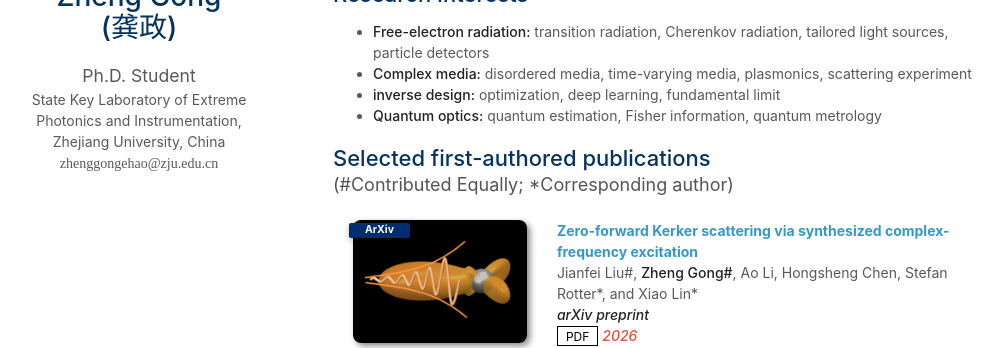
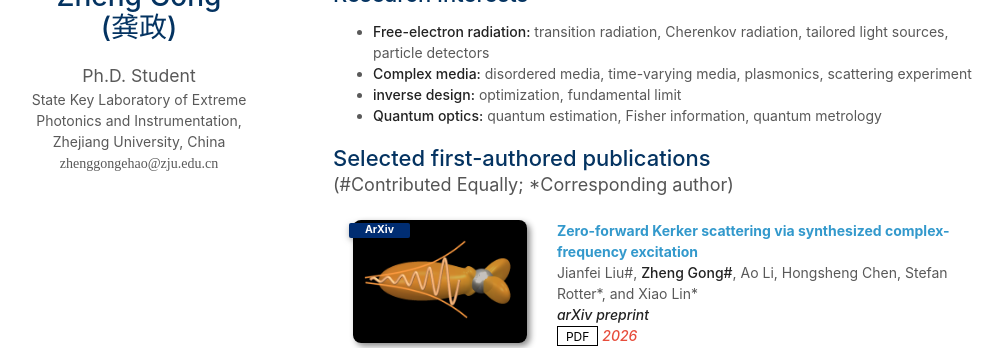
Before and after one commit to zhenggongehao/zhenggongehao.github.io, a Jekyll site: the page built from index.md, in a window 1280 px wide and 900 px high, cut to the strip 256-604 px from the top of the window. Shown: the whole strip, without its empty margins (137-1140 px from the left). Built offline with Jekyll 4.4.1, drawn with Linux system fonts in a browser that asks for light colours; nearby versions of some CDN libraries; a style sheet for code colours, icons or effects is not loaded; our own code applies the rules of GitHub Pages for plain Markdown files.

Commit message:
update files

```diff
--- a/index.md
+++ b/index.md
@@ -10,7 +10,7 @@ layout: homepage
 ## Research Interests
 - **Free-electron radiation:** transition radiation, Cherenkov radiation, tailored light sources, particle detectors
 - **Complex media:** disordered media, time-varying media, plasmonics, scattering experiment
-- **inverse design:** optimization, deep learning, fundamental limit
+- **inverse design:** optimization, fundamental limit
 - **Quantum optics:** quantum estimation, Fisher information, quantum metrology
 
 {% include_relative _includes/publications.md %}
```
